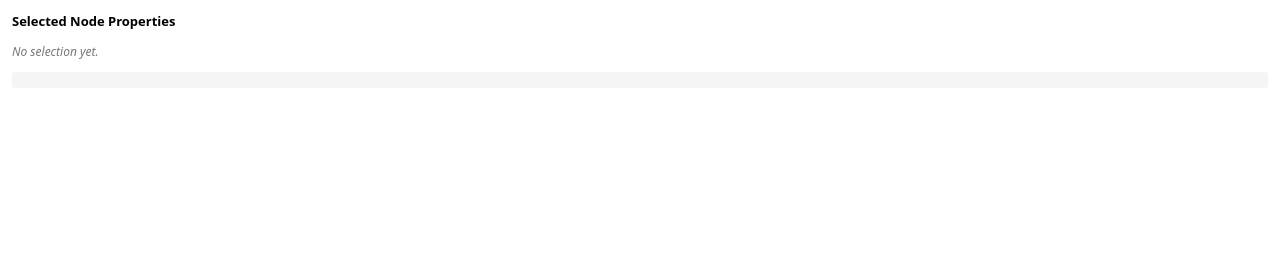
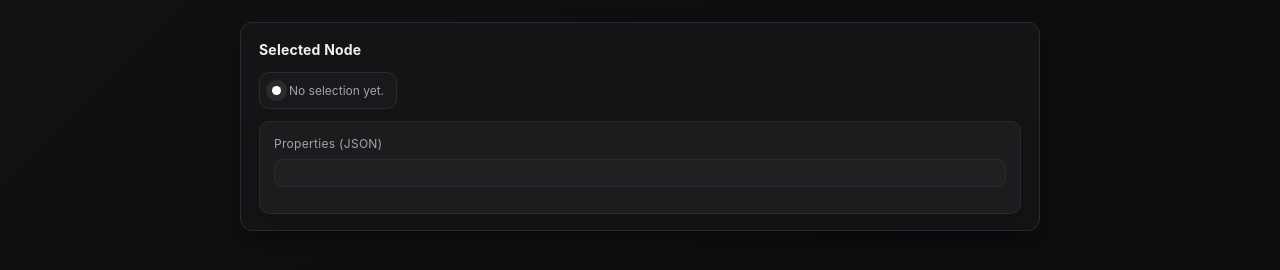
Before and after one commit to MatthewDent03/CodeGenTestPlugin, a website: page ui.html in a window 1280 px wide. Drawn offline with Linux system fonts and the light colour scheme.

Commit message:
edited the ui.html to be more user friendly?

```diff
--- a/ui.html
+++ b/ui.html
@@ -5,72 +5,167 @@
     <title>Node Properties Viewer</title>
 
     <style>
+      :root {
+        --bg: #0f0f11;
+        --panel: #141416;
+        --card: #1c1c1f;
+        --border: #2b2b2f;
+        --text: #f1f1f3;
+        --muted: #a3a3aa;
+        --accent: #dcdcdf;
+        --accent-strong: #ffffff;
+        --shadow: 0 10px 28px rgba(0, 0, 0, 0.28);
+        --radius: 12px;
+        --mono: "SFMono-Regular", Consolas, "Liberation Mono", monospace;
+        --sans: "Inter", "Segoe UI", system-ui, -apple-system, sans-serif;
+      }
+
+      * {
+        box-sizing: border-box;
+      }
+
       body {
-        font-family: system-ui, sans-serif;
+        font-family: var(--sans);
         margin: 0;
-        padding: 12px;
-        font-size: 12px;
-        background: #ffffff;
+        min-height: 100vh;
+        background: linear-gradient(135deg, #111113 0%, #0b0b0d 100%);
+        color: var(--text);
+        padding: 22px;
+        display: flex;
+        justify-content: center;
+        align-items: flex-start;
+      }
+
+      .shell {
+        width: min(800px, 100%);
+        background: var(--panel);
+        border: 1px solid var(--border);
+        box-shadow: var(--shadow);
+        border-radius: var(--radius);
+        padding: 18px 18px 16px;
+      }
+
+      .header {
+        display: flex;
+        align-items: center;
+        justify-content: space-between;
+        gap: 10px;
+        margin-bottom: 14px;
       }
 
       h3 {
-        margin-top: 0;
-        font-size: 13px;
+        margin: 0;
+        font-size: 14px;
+        letter-spacing: 0.2px;
+      }
+
+      .status {
+        display: inline-flex;
+        align-items: center;
+        gap: 8px;
+        padding: 10px 12px;
+        border-radius: 10px;
+        background: rgba(255, 255, 255, 0.02);
+        border: 1px solid var(--border);
+        color: var(--muted);
+        font-size: 12px;
+      }
+
+      .dot {
+        width: 9px;
+        height: 9px;
+        border-radius: 999px;
+        background: var(--accent-strong);
+        box-shadow: 0 0 0 6px rgba(255, 255, 255, 0.08);
+      }
+
+      .card {
+        background: var(--card);
+        border: 1px solid var(--border);
+        border-radius: 10px;
+        padding: 14px;
+        box-shadow: 0 6px 20px rgba(0, 0, 0, 0.18);
+      }
+
+      .card-title {
+        margin: 0 0 8px;
+        font-size: 12px;
+        color: var(--muted);
+        letter-spacing: 0.3px;
       }
 
       #node-json {
         margin-top: 8px;
-        max-height: 260px;
+        max-height: 340px;
         overflow: auto;
-        background: #f5f5f5;
-        border-radius: 4px;
-        padding: 8px;
-        font-family: monospace;
-        font-size: 11px;
+        background: rgba(255, 255, 255, 0.02);
+        border-radius: 9px;
+        padding: 13px;
+        font-family: var(--mono);
+        font-size: 11.5px;
         white-space: pre;
+        color: var(--accent-strong);
+        line-height: 1.55;
+        border: 1px solid var(--border);
       }
 
       .no-selection {
-        color: #777;
+        color: var(--muted);
         font-style: italic;
+      }
+
+      .row {
+        display: flex;
+        gap: 12px;
+        flex-wrap: wrap;
       }
     </style>
   </head>
 
   <body>
-    <h3>Selected Node Properties</h3>
+    <div class="shell">
+      <div class="header">
+        <h3>Selected Node</h3>
+      </div>
 
-    <p class="no-selection" id="selection-status">No selection yet.</p>
+      <div class="status" id="selection-status">
+        <span class="dot"></span>
+        <span>No selection yet.</span>
+      </div>
 
-    <pre id="node-json"></pre>
+      <div class="card" style="margin-top: 12px">
+        <p class="card-title">Properties (JSON)</p>
+        <pre id="node-json"></pre>
+      </div>
+    </div>
 
     <script>
+      const statusEl = document.getElementById("selection-status");
+      const jsonEl = document.getElementById("node-json");
+
+      function setStatus(text, selected) {
+        statusEl.querySelector("span:nth-child(2)").textContent = text;
+        statusEl.classList.toggle("no-selection", !selected);
+        statusEl.querySelector(".dot").style.opacity = selected ? "1" : "0.35";
+      }
+
+      function setJson(data) {
+        jsonEl.textContent = data ? JSON.stringify(data, null, 2) : "";
+      }
+
       window.onmessage = (event) => {
         const msg = event.data.pluginMessage;
         if (!msg) return;
 
         if (msg.type === "selection-update") {
-          document.getElementById(
-            "selection-status"
-          ).textContent = `Selected: ${msg.data.name} (${msg.data.type})`;
-          document
-            .getElementById("selection-status")
-            .classList.remove("no-selection");
-
-          document.getElementById("node-json").textContent = JSON.stringify(
-            msg.data,
-            null,
-            2
-          );
+          setStatus(`Selected: ${msg.data.name} (${msg.data.type})`, true);
+          setJson(msg.data);
+          return;
         }
 
         if (msg.type === "no-selection") {
-          document.getElementById("selection-status").textContent =
-            "No node selected.";
-          document
-            .getElementById("selection-status")
-            .classList.add("no-selection");
-          document.getElementById("node-json").textContent = "";
+          setStatus("No node selected.", false);
+          setJson(null);
         }
       };
     </script>
```
